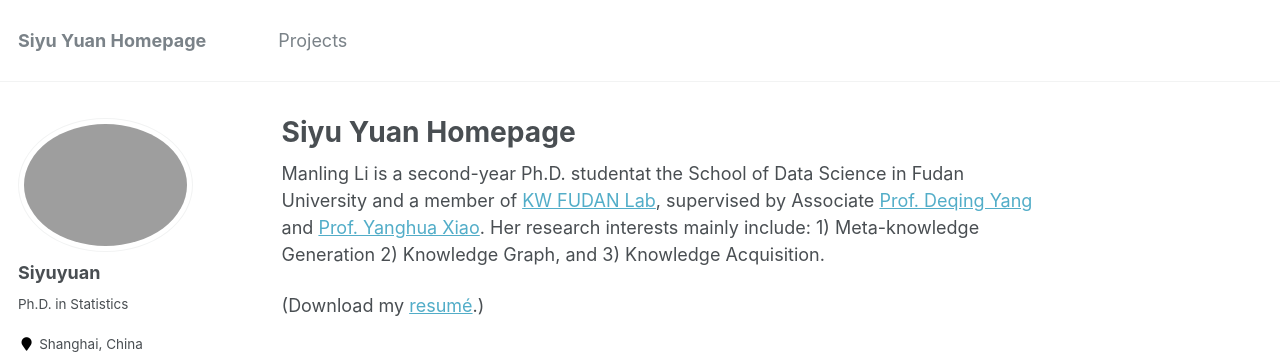
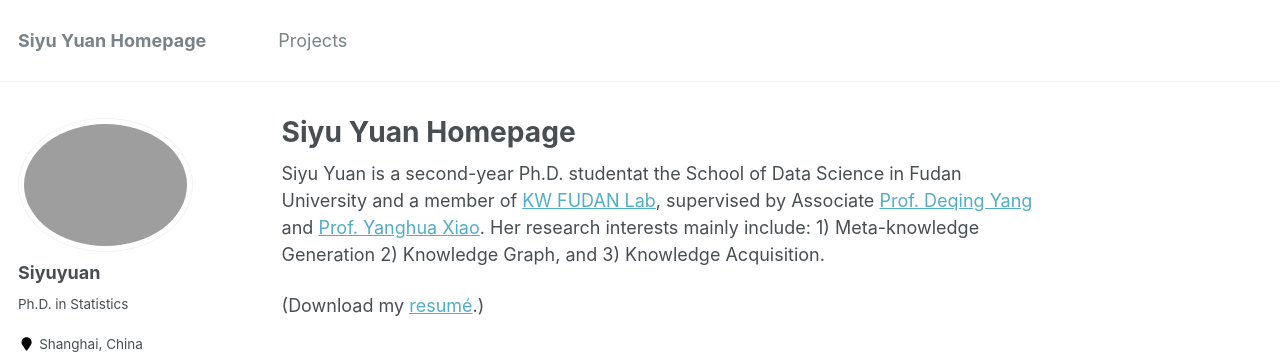
Before and after one commit to siyuyuan/siyuyuan.github.io, a Jekyll site: the page built from _pages/about.md, in a window 1280 px wide and 900 px high. Shown: the top 356 px of the window. Built offline with Jekyll 4.4.1, drawn with Linux system fonts in a browser that asks for light colours; some web fonts are replaced.

Commit message:
Update about.md

```diff
--- a/_pages/about.md
+++ b/_pages/about.md
@@ -8,7 +8,7 @@
   - /about.html
 ---
 
-Manling Li is a second-year Ph.D. studentat the School of Data Science in Fudan University and a member of [KW FUDAN Lab](http://kw.fudan.edu.cn/), supervised by Associate [Prof. Deqing Yang](http://kw.fudan.edu.cn/people/yangdeqing/) and [Prof. Yanghua Xiao](http://kw.fudan.edu.cn/people/xiaoyanghua/). Her research interests mainly include: 1) Meta-knowledge Generation 2) Knowledge Graph, and 3) Knowledge Acquisition.
+Siyu Yuan is a second-year Ph.D. studentat the School of Data Science in Fudan University and a member of [KW FUDAN Lab](http://kw.fudan.edu.cn/), supervised by Associate [Prof. Deqing Yang](http://kw.fudan.edu.cn/people/yangdeqing/) and [Prof. Yanghua Xiao](http://kw.fudan.edu.cn/people/xiaoyanghua/). Her research interests mainly include: 1) Meta-knowledge Generation 2) Knowledge Graph, and 3) Knowledge Acquisition.
 
 
 (Download my [resumé](http://siyuyuan.github.io/files/CV_English_.pdf).)
```
